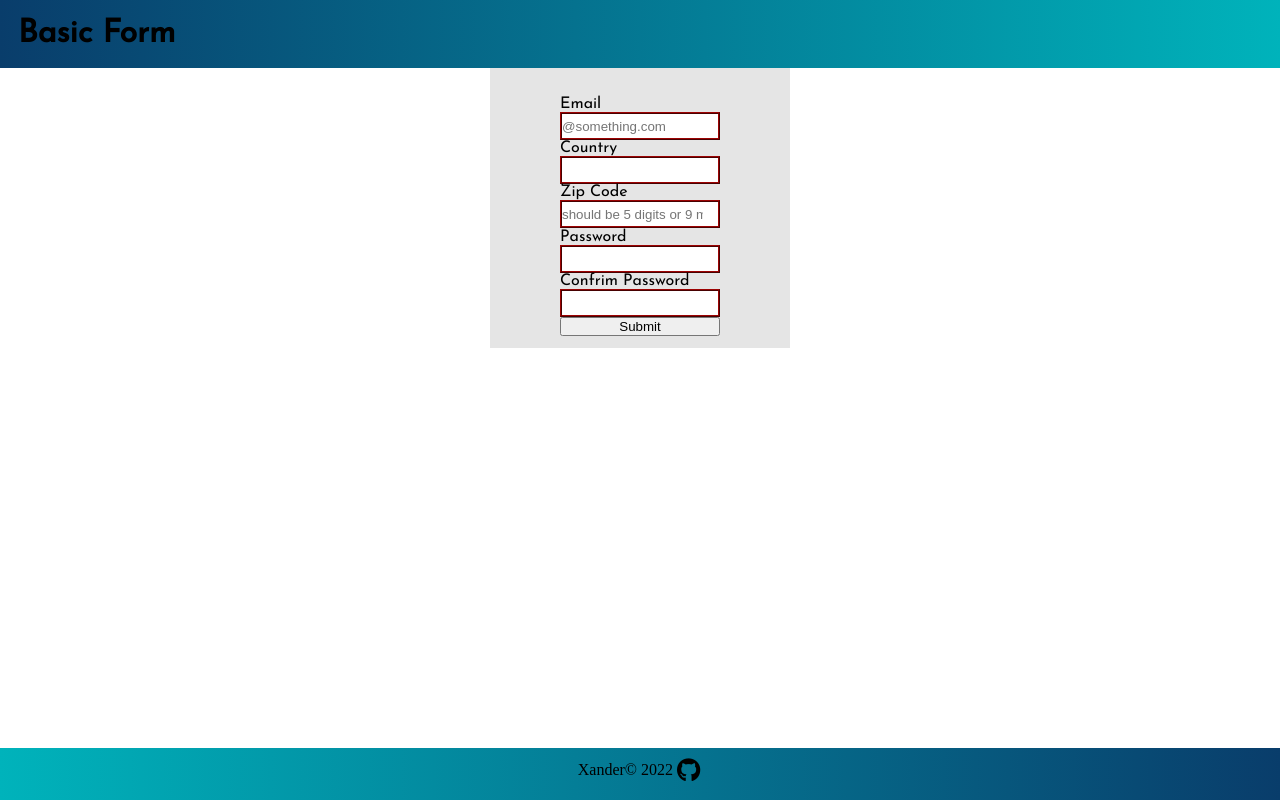
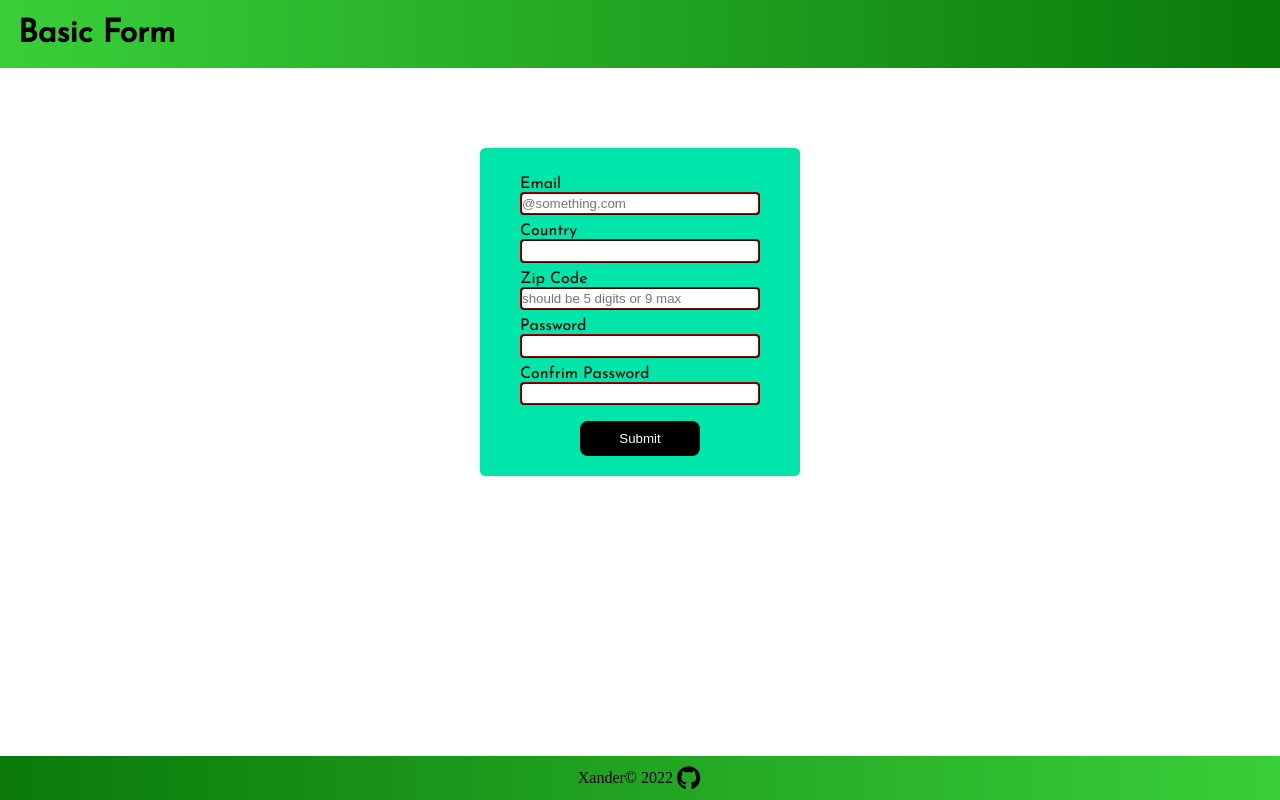
Before and after one commit to XanDev3/odin-form-validation, a plain HTML site: page index.html in a window 1280 px wide. Drawn offline with Linux system fonts and the light colour scheme; a web font is replaced by a local one.

Commit message:
Update github link and some styles

```diff
--- a/index.html
+++ b/index.html
@@ -29,23 +29,22 @@
                     Zip Code
                   </label>
                   <input type="number" name="Zip Code" id="Zip Code" minlength="5" maxlength="9" placeholder="should be 5 digits or 9 max" required>
-                    <!-- <div class="zipcode-div">should be 5 digits or 9 max</div>   -->
                   </input>
                   <label for="Password">
                     Password
                   </label>
-                  <input type="password" name="Password" id="Password" minlength="5"maxlength="9" required>
+                  <input type="password" name="Password" id="Password" minlength="8"maxlength="48" required>
                   <label for="Password-Confirmation">
                     Confrim Password
                   </label>
-                  <input type="password" name="Password-Confirmation" id="Password-Confirmation" minlength="5"maxlength="9" required>
+                  <input type="password" name="Password-Confirmation" id="Password-Confirmation" minlength="8" maxlength="48" required>
 
                   <button type="submit" class="submit-button"> Submit</button>
                 </form>
         </div>
         </main>
         <footer class="footer">
-            <p>Xander© 2022</p><a href="https://github.com/xandernesta/odin-restaurant/"><i class="fa-github fa-brands" alt="github icon"></i></a>
+            <p>Xander© 2022</p><a href="https://github.com/xandev3/odin-restaurant/"><i class="fa-github fa-brands" alt="github icon"></i></a>
         </footer>
         <script src="app.js"></script>
     </body>
--- a/style.css
+++ b/style.css
@@ -6,6 +6,8 @@
     --dark-gray:rgb(94, 94, 94);
     --light-gray: #e5e5e5;
     --grey: #E6E6E6;
+    --dark-green: rgb(10, 121, 10);
+    --light-green: rgb(57, 207, 57);
     --red: rgb(138, 8, 8);
     --blue: rgb(9, 61, 107);
     --aqua: #00B3BB;
@@ -29,7 +31,7 @@ header {
     display: inline-block;
     width: 100%;
     padding: 1rem;
-    background: linear-gradient(90deg, var(--blue) 0%, var(--aqua) 100%);
+    background: linear-gradient(90deg, var(--light-green) 0%, var(--dark-green) 100%);
     border-color: 1px solid var(--black);
 }
 i, h1 {
@@ -50,6 +52,7 @@ input:invalid{
     display: flex;
     justify-content: center;
     justify-items: center;
+    margin-top: 10vh;
 }
 /* Form */
 .form-panel{
@@ -57,22 +60,39 @@ input:invalid{
     flex-direction: column;
     align-items: center;
     height: 100%;
-    width: 300px;
+    width: 320px;
     padding: 20px 20px;
-    background-color: var(--light-gray);
+    border-radius: .33rem;
+    background-color: var(--light-aqua);
     transition: transform 250ms;
 }
 form {
     position: relative;
     top: 1vh;
-    height: 30vh;
-    width: 20vh;
+    height: 36vh;
+    width: 240px;
     display: flex;
     flex-direction: column;
     justify-content: space-between;
 }
 input{
-    height: 28px;
+    height: 32px;
+    border-radius: .25rem;
+    margin-bottom: 8px;
+}
+.submit-button{
+    width: 120px;
+    color:white;
+    background-color: var(--black);
+    border-radius: 8px;
+    margin: 8px 16px 8px 16px;
+    padding: 8px;
+    border: 2px solid var(--black);
+    align-self: center;
+}
+.submit-button:hover{
+    background-color: rgb(7, 7, 7, .7);
+    cursor: pointer;
 }
 
 /* Footer */
@@ -87,8 +107,8 @@ input{
     align-items: center;
     justify-content: center;
     margin-top: auto;
-    padding: .5rem 0 1rem 0;
-    background: linear-gradient(90deg, var(--aqua) 0%, var(--blue) 100%);
+    padding: .5rem 0 .5rem 0;
+    background: linear-gradient(90deg, var(--dark-green) 0%, var(--light-green) 100%);
   }
   .footer p{
     margin-bottom: 0;
```
